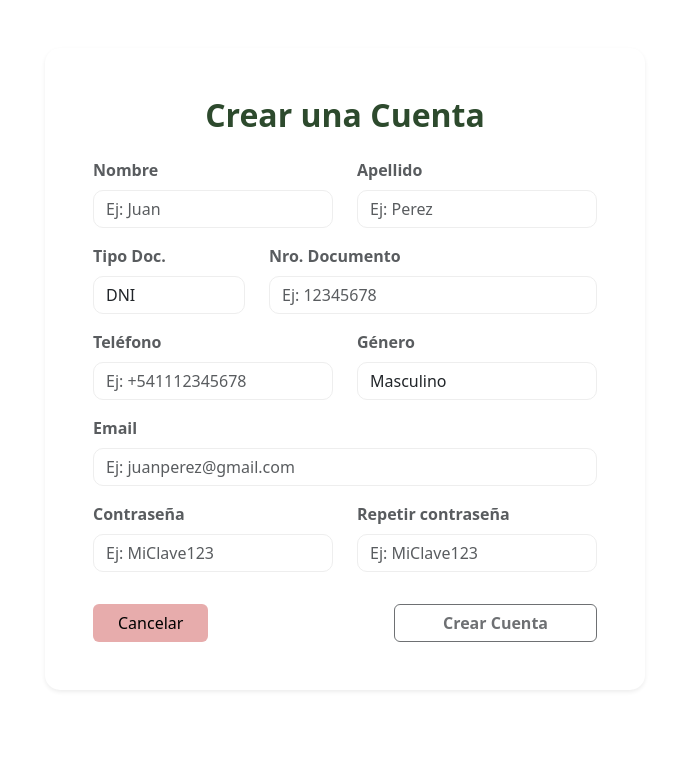
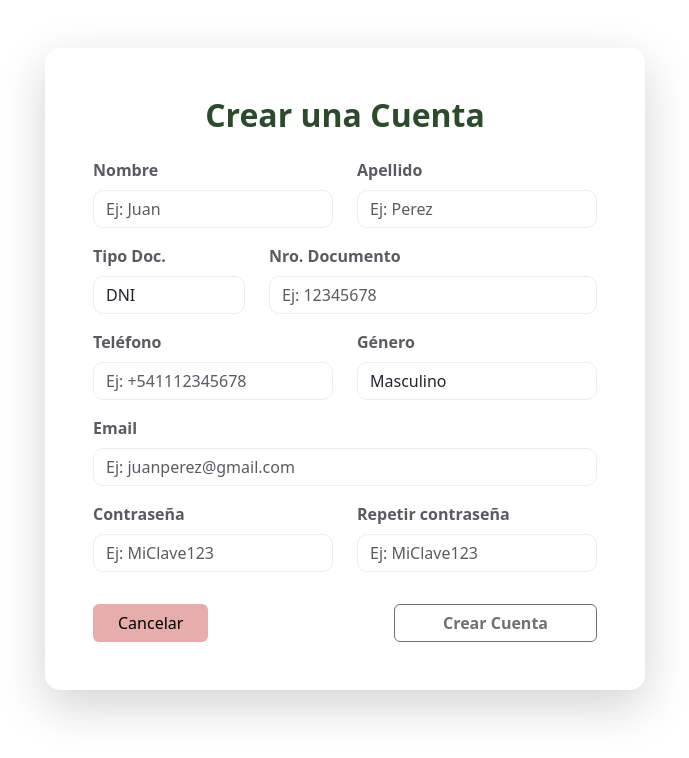
Before and after one commit to tomas-a27/FindYourTrip-ProyectoSI-FrontEnd, a React (Vite) app: page /crear-usuario in a window 1280 px wide. Shown: the top 758 px of the page, without its empty margins (295-984 px from the left). Built offline with nearby package versions, Linux system fonts and the light colour scheme.

Commit message:
cambios estetica

```diff
--- a/src/components/Usuario/CrearUsuario.tsx
+++ b/src/components/Usuario/CrearUsuario.tsx
@@ -72,7 +72,7 @@ export const CrearUsuario = () => {
     <>
       <div className="container mt-5 mb-5 d-flex justify-content-center">
         <div
-          className="card custom-card shadow-sm border-0"
+          className="card custom-card shadow-lg border-0"
           style={{ width: '100%', maxWidth: '600px', borderRadius: '15px' }}
         >
           <div className="card-body p-4 p-md-5">
--- a/src/components/Usuario/SolicitarConductor.tsx
+++ b/src/components/Usuario/SolicitarConductor.tsx
@@ -116,7 +116,7 @@ export const SolicitarConductor = () => {
         </div>
       )}
 
-      <div className="card custom-card shadow-sm w-100 border-0" style={{ maxWidth: '700px', borderRadius: '15px' }}>
+      <div className="card custom-card shadow-lg w-100 border-0" style={{ maxWidth: '700px', borderRadius: '15px' }}>
         <div className="card-body p-4 p-md-5">
           <h2 className="text-center mb-2 fw-bold" style={{ color: '#2d4a2d' }}>Convertite en Conductor </h2>
           <p className="text-center text-muted mb-4">
--- a/src/components/Viaje/BuscarViaje.tsx
+++ b/src/components/Viaje/BuscarViaje.tsx
@@ -118,7 +118,7 @@ export const BuscarViaje = () => {
           style={{
             borderRadius: '0.5rem',
             overflow: 'hidden',
-            boxShadow: '0 2px 6px rgba(0,0,0,0.1)',
+            boxShadow: '0 10px 40px rgba(0,0,0,0.1)',
             padding: '20px',
           }}
         >
--- a/src/components/Viaje/PublicarViaje.tsx
+++ b/src/components/Viaje/PublicarViaje.tsx
@@ -180,7 +180,7 @@ export const PublicarViaje = () => {
       </h2>
 
       <div
-        className="card shadow-sm border-0 p-4 mx-auto"
+        className="card shadow-lg border-0 p-4 mx-auto"
         style={{ maxWidth: '600px' }}
       >
         {error && <div className="alert alert-danger fw-bold">{error}</div>}
```
